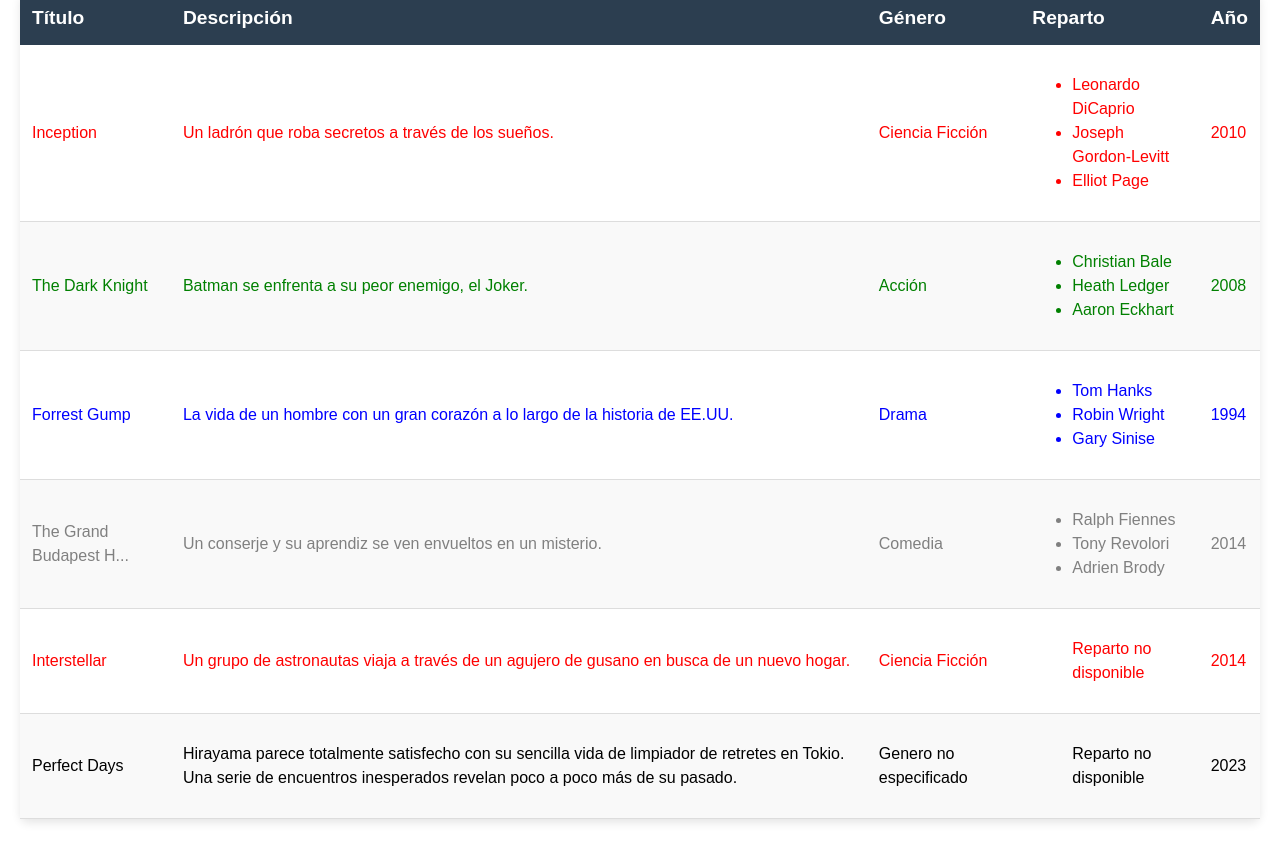
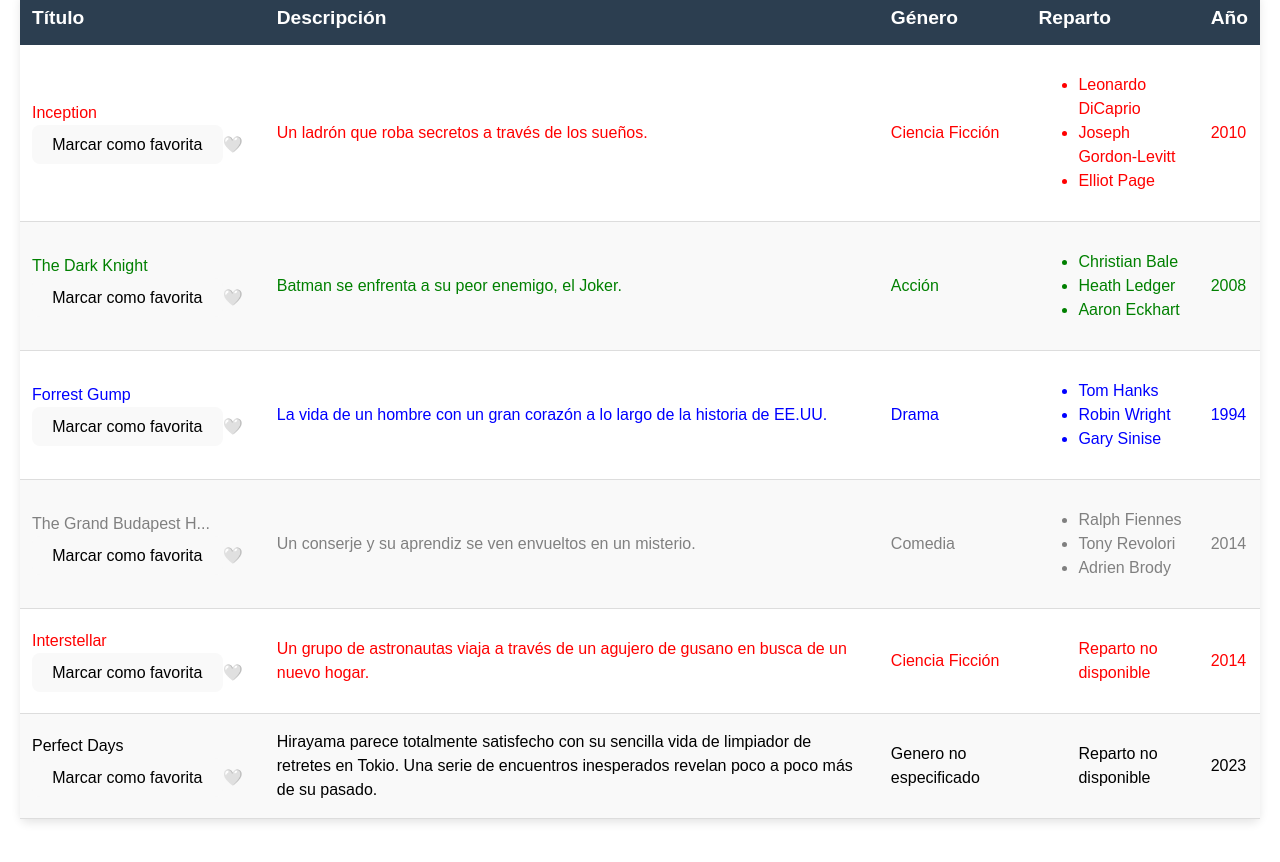
Before and after one commit to dariocon/Mis-Peliculas-Favoritas, a React (Vite) app: page / in a window 1280 px wide. Shown: the top 862 px of the page. Built offline with nearby package versions, Linux system fonts and the light colour scheme.

Commit message:
Fase6 inacabada

```diff
--- a/src/App.jsx
+++ b/src/App.jsx
@@ -13,6 +13,22 @@
     { id: 4, title: 'Perfect Days', description: 'Hirayama parece totalmente satisfecho con su sencilla vida de limpiador de retretes en Tokio. Una serie de encuentros inesperados revelan poco a poco más de su pasado. '},
 
   ];*/
+
+  let peliculasFavoritas = JSON.parse(localStorage.getItem('favoritas')) || [];
+
+  const [favoritas, setFavoritas] = useState(peliculasFavoritas);
+
+  function changeToFavorite  (id) {
+
+    let favoritasActualizada;
+
+    favoritasActualizada = favoritas.filter(peliculaId => peliculaId !== id);
+
+    setFavoritas(favoritasActualizada);
+
+    localStorage.setItem('favoritas', JSON.stringify(favoritasActualizada));
+  };
+
 
   const peliculas = [
     {
@@ -63,7 +79,6 @@
     },
 
   ];
-
   return (
     <div className="app-container">
       <h1 className="app-title">Lista de Películas</h1>
@@ -81,8 +96,10 @@
           </tr>
         </thead>
         <tbody>
-          {peliculas.map((pelicula) => (
-            <Pelicula key={pelicula.id} pelicula={pelicula} genero={pelicula.genero} />
+          {
+          peliculas.map((pelicula) => (
+            <Pelicula key={pelicula.id} pelicula={pelicula} genero={pelicula.genero} fav={favoritas.includes(pelicula.id)}  /> // no puedo poner dentro const fav = favoritas.includes(pelicula.id); del map
+
           ))}
         </tbody>
       </table>
--- a/src/components/Pelicula.jsx
+++ b/src/components/Pelicula.jsx
@@ -1,6 +1,20 @@
 import { useState } from 'react';
 
-const Pelicula = ({ pelicula, genero }) => {
+const Pelicula = ({ pelicula, genero, fav }) => {
+
+  //const [status, setStatus] = useState(fav);
+
+  function changeToFavorite  (id) {
+
+    let favoritasActualizada;
+
+    favoritasActualizada = favoritas.filter(peliculaId => peliculaId !== id);
+
+    setFavoritas(favoritasActualizada);
+
+    localStorage.setItem('favoritas', JSON.stringify(favoritasActualizada));
+  };
+
     const generoColores = {
         "Ciencia Ficción": 'red',
         "Acción": 'green',
@@ -15,7 +29,10 @@
       }
   return (
     <tr key={pelicula.id}>
-      <td style={{ color: colorGenero }}>{titulo}</td>
+      <td style={{ color: colorGenero }}>{titulo}
+        <button onClick={changeToFavorite}>Marcar como favorita</button>
+        {fav? ("❤️"): "🤍"}
+      </td>
       <td style={{ color: colorGenero }}>{pelicula.descripcion}</td>
       <td style={{ color: colorGenero }}>{pelicula.genero || "Genero no especificado"} </td>
       <td style={{ color: colorGenero }}>
@@ -23,11 +40,9 @@
 
         {pelicula.actores.length>0? (
             pelicula.actores.map((actor) => (
-
               <li key={actor}>
                   {actor}
               </li>
-
             ))
         ):
           <p>Reparto no disponible </p>
```
